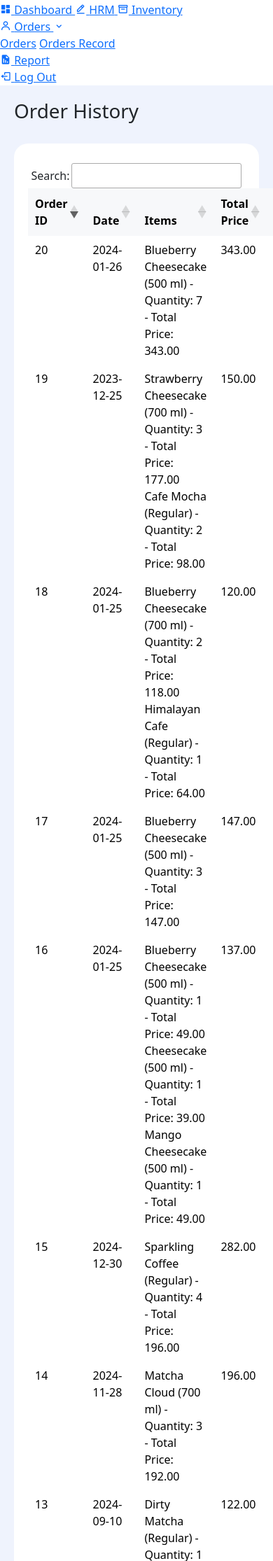
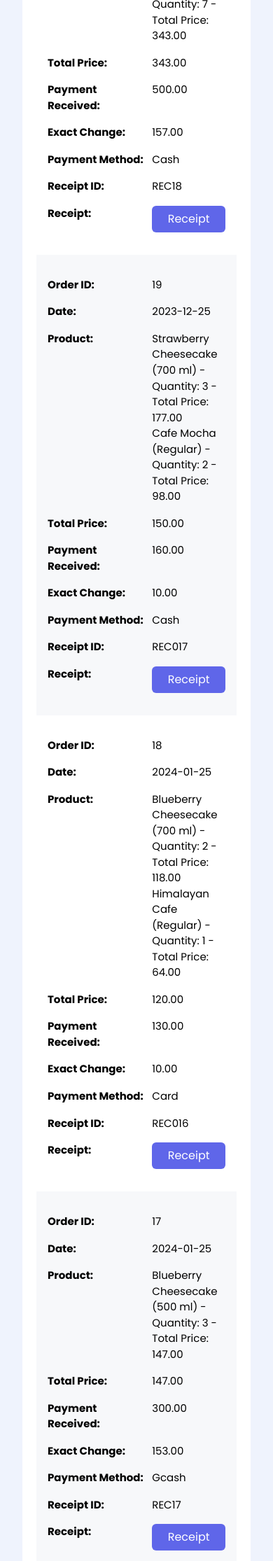
Before and after one commit to lokodata/thirteaann_pos, a PHP site: page /admin/order-records.php in a window 390 px wide. Shown: the part 370-2600 px from the top of the page at 70% size. Run offline with PHP 8.4, Linux system fonts and the light colour scheme; a user stored in the database is signed in; data comes from the database, SQL or seed files in the repository; some libraries are stand-ins or nearby versions.

Commit message:
MAke the Order Record Responsive

```diff
--- a/admin/inventory.php
+++ b/admin/inventory.php
@@ -89,7 +89,7 @@
             <div class="modal-content">
                 <div class="modal-header">
                     <h1 class="modal-title fs-5" id="exampleModalLabel">Edit Product</h1>
-                    <button type="button" class="btn-close" data-bs-dismiss="modal" aria-label="Close"></button>
+                    <button type="button" class="btn-close " data-bs-dismiss="modal" aria-label="Close"></button>
                 </div>
 
                 <form id="updateProduct" action="">
--- a/admin/order-records.php
+++ b/admin/order-records.php
@@ -12,11 +12,15 @@
 
     <link href="https://cdn.jsdelivr.net/npm/bootstrap@5.3.2/dist/css/bootstrap.min.css" rel="stylesheet" integrity="sha384-T3c6CoIi6uLrA9TneNEoa7RxnatzjcDSCmG1MXxSR1GAsXEV/Dwwykc2MPK8M2HN" crossorigin="anonymous">
     <link rel="stylesheet" href="//cdn.jsdelivr.net/npm/alertifyjs@1.13.1/build/css/alertify.min.css"/>
-    <link rel="stylesheet" href="../styles/order-records.css">
+
 
     <link rel="stylesheet" type="text/css" href="https://cdn.datatables.net/1.11.5/css/jquery.dataTables.css">
     <script src="https://code.jquery.com/jquery-3.7.1.min.js"></script>
     <script type="text/javascript" charset="utf8" src="https://cdn.datatables.net/1.11.5/js/jquery.dataTables.js"></script>
+
+    <link rel="stylesheet" href="../styles/main.css">
+    <link rel="stylesheet" href="../styles/admin-sidebar.css">
+    <link rel="stylesheet" href="../styles/order-records.css">
 </head>
 <body>
     <!-- Receipt Modal -->
@@ -28,7 +32,9 @@
                     <p class="text-center">Timalan Balsahan<br> Naic, Cavite</p>
                     <p id="currentDate"></p>
                     <div id="order_information">
-                        <!-- Order information will be displayed here -->
+                        <p>THANK YOU FOR YOUR ORDER!</p>
+                        <p>We hope you enjoy your milk tea.</p>
+                        <p>Visit us again soon!</p>
                     </div>
                 </div>
 
@@ -110,21 +116,21 @@
                         // Echo the results into the table using a different while loop
                         foreach ($orderResults as $order) {
                             echo "<tr>";
-                            echo "<td>{$order['order_id']}</td>";
-                            echo "<td>{$order['date']}</td>";
-                            echo "<td>";
+                            echo "<td data-cell='Order ID'>{$order['order_id']}</td>";
+                            echo "<td data-cell='Date'>{$order['date']}</td>";
+                            echo "<td data-cell='Product'>";
                             foreach ($orderItems as $orderItem) {
                                 if ($orderItem['order_id'] == $order['order_id']) {
                                     echo "{$orderItem['product_name']} ({$orderItem['size']}) - Quantity: {$orderItem['quantity']} - Total Price: {$orderItem['total_price']}<br>";
                                 }
                             }
                             echo "</td>";
-                            echo "<td>{$order['total_price']}</td>";
-                            echo "<td>{$order['payment_received']}</td>";
-                            echo "<td>{$order['exact_change']}</td>";
-                            echo "<td>{$order['payment_method']}</td>";
-                            echo "<td>{$order['receipt_id']}</td>";
-                            echo "<td>
+                            echo "<td data-cell='Total Price'>{$order['total_price']}</td>";
+                            echo "<td data-cell='Payment Received'>{$order['payment_received']}</td>";
+                            echo "<td data-cell='Exact Change'>{$order['exact_change']}</td>";
+                            echo "<td data-cell='Payment Method'>{$order['payment_method']}</td>";
+                            echo "<td data-cell='Receipt ID'>{$order['receipt_id']}</td>";
+                            echo "<td data-cell='Receipt'>
                                     <button class='btn'
                                             data-order-id='{$order['order_id']}'
                                             id='receiptBtn'>
--- a/styles/order-records.css
+++ b/styles/order-records.css
@@ -9,17 +9,15 @@
 }
 
 .main-content {
-  padding: 20px;
-
+  padding: 2rem 2rem 1rem 7rem;
+  margin-bottom: 5rem !important;
   background-color: #eff3fd;
-
   overflow-y: auto;
 }
 
 .table-section {
   background-color: #ffffff;
   padding: 20px;
-
   border-radius: 20px;
 }
 
@@ -42,6 +40,7 @@
 }
 
 h1 {
+  font-size: 4vw;
   margin-bottom: 30px;
 }
 
@@ -76,3 +75,185 @@
     visibility: visible;
   }
 }
+
+.orderHistory_table_filter label {
+  display: none;
+}
+
+
+.wrapper {
+  width: min(900px, 100% - 3rem) !important;
+  margin-inline: auto !important;
+}
+
+table {
+  width: 100% !important;
+  border-collapse: collapse !important;
+  background: #323232 !important;
+}
+
+th {
+  /* background-color: hsla(0, 0%, 100%, 0.9) !important; */
+}
+
+caption,
+th,
+td {
+  padding: 1rem !important;
+}
+
+caption,
+th {
+  text-align: left !important;
+}
+
+tr:nth-child(even) td {
+  background-color: #f7f8fa !important;
+}
+
+tr:nth-child(odd):hover td {
+  background-color: #f7f8fa !important;
+  cursor: pointer !important;
+}
+
+table.dataTable.no-footer {
+  border-bottom: none !important;
+  margin-bottom: 1rem !important;
+}
+
+
+@media (max-width: 1200px) {
+  th {
+    display: none;
+  }
+
+  td {
+    display: grid !important;
+    grid-template-columns: 15ch auto !important;
+    gap: 0.5rem !important;
+    padding: .5rem 1rem !important;
+  }
+
+  td:first-child {
+    padding-top: 2rem !important;
+  }
+
+  td:last-child {
+    padding-bottom: 2rem !important;
+  }
+
+  td:before {
+    content: attr(data-cell) ": " !important;
+    font-weight: 700 !important;
+    text-transform: capitalize !important;
+  }
+}
+
+@media (max-width: 700px) {
+
+  .main-content {
+    padding: 2rem 2rem 1rem 2rem;
+    margin-bottom: 5rem !important;
+    background-color: #eff3fd;
+    overflow-y: auto;
+  }
+
+  table {
+    font-family: .8rem;
+  }
+
+  th {
+    display: none;
+  }
+
+  td {
+    display: grid !important;
+    grid-template-columns: 15ch auto !important;
+    gap: 0.5rem !important;
+    padding: .5rem 1rem !important;
+  }
+
+  td:first-child {
+    padding-top: 2rem !important;
+  }
+
+  td:last-child {
+    padding-bottom: 2rem !important;
+  }
+
+  td:before {
+    content: attr(data-cell) ": " !important;
+    font-weight: 700 !important;
+    text-transform: capitalize !important;
+  }
+}
+
+/* Pagination */
+
+/* Default styling for pagination button */
+.paginate_button {
+  background-color: transparent !important;
+  color: #111 !important;
+  border-radius: 5px !important;
+  border: 1px solid #ddd !important;
+  cursor: pointer !important;
+  /* Set cursor to pointer for non-disabled buttons */
+}
+
+/* Styling for active (current) page */
+.paginate_button.current {
+  background-color: #00dea3 !important;
+  color: #fff !important;
+  border-radius: 5px !important;
+  border: none !important;
+}
+
+/* Styling for disabled button */
+.paginate_button.disabled {
+  background-color: #ddd !important;
+  color: #777 !important;
+  cursor: not-allowed !important;
+  /* Set cursor to not-allowed for disabled buttons */
+}
+
+/* Styling for next button */
+.paginate_button.next {
+  background-color: transparent !important;
+  color: #111 !important;
+  /* border-radius: 5px !important;
+  border: none !important; */
+}
+
+
+
+/* Search */
+
+.dataTables_wrapper label {
+  color: #5f66e9 !important;
+  font-weight: bold;
+  display: flex !important;
+  justify-content: space-between !important;
+  align-items: center !important;
+  gap: 1rem !important;
+  margin: 1rem 0 !important;
+}
+
+input[type="search"] {
+  width: 100% !important;
+  max-width: 200px !important;
+  background-color: #fff !important;
+  padding: 1rem !important;
+  border: none !important;
+  border-radius: 5px !important;
+  outline: none !important;
+  transition: border-color 0.3s, box-shadow 0.3s !important;
+  font-size: 1rem !important;
+  color: #333 !important;
+
+  box-shadow: 0 2px 4px rgba(0, 0, 0, 0.1) !important;
+}
+
+input[type="search"]:focus {
+  border-color: #5f66e9 !important;
+  box-shadow: 0 0 8px rgba(95, 102, 233, 0.5) !important;
+}
```
Also changed, not shown: styles/dashboard.css (+4 -3 lines), styles/inventory.css (+4 -4 lines), styles/orders.css (+14 -0 lines).
